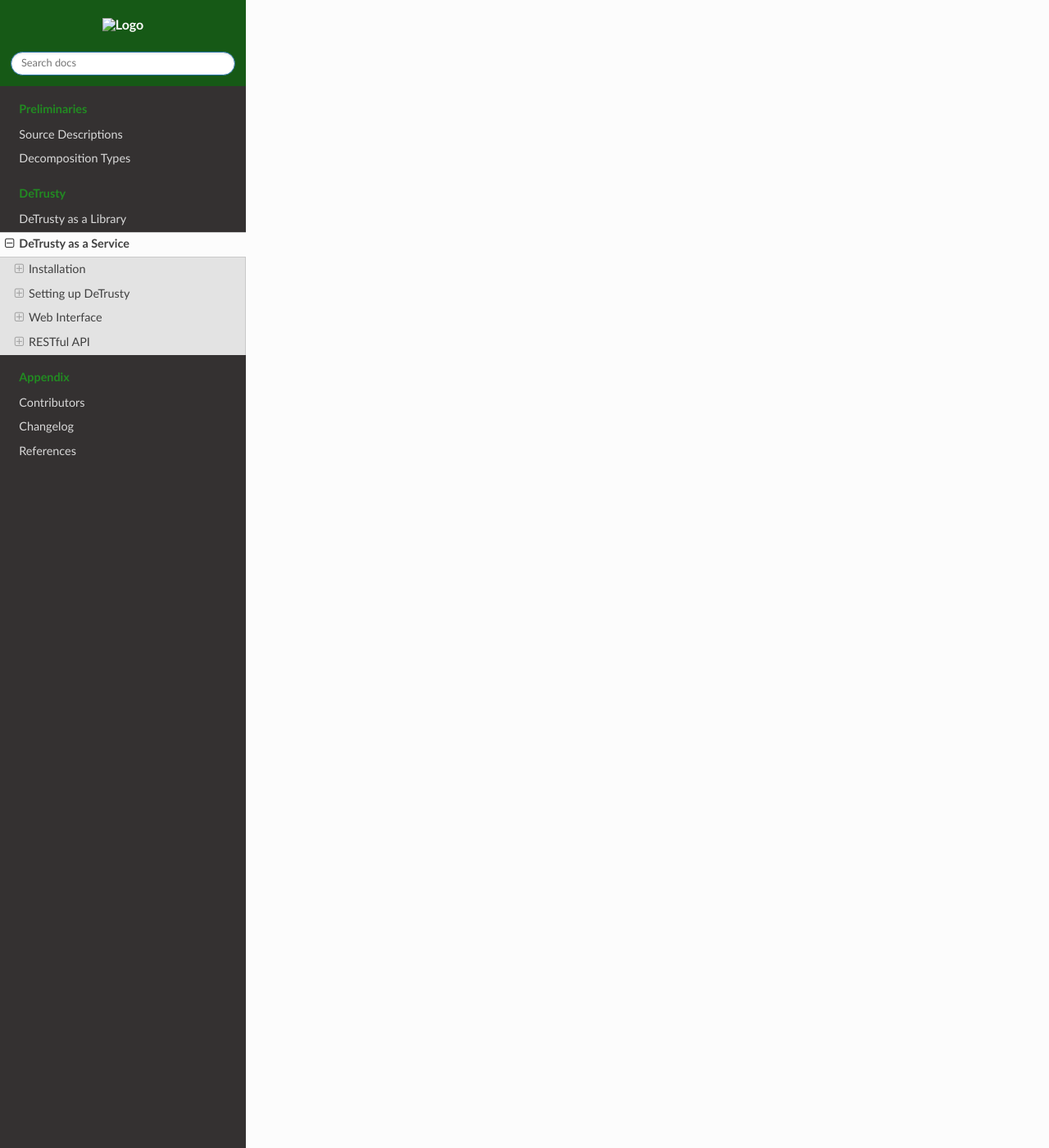
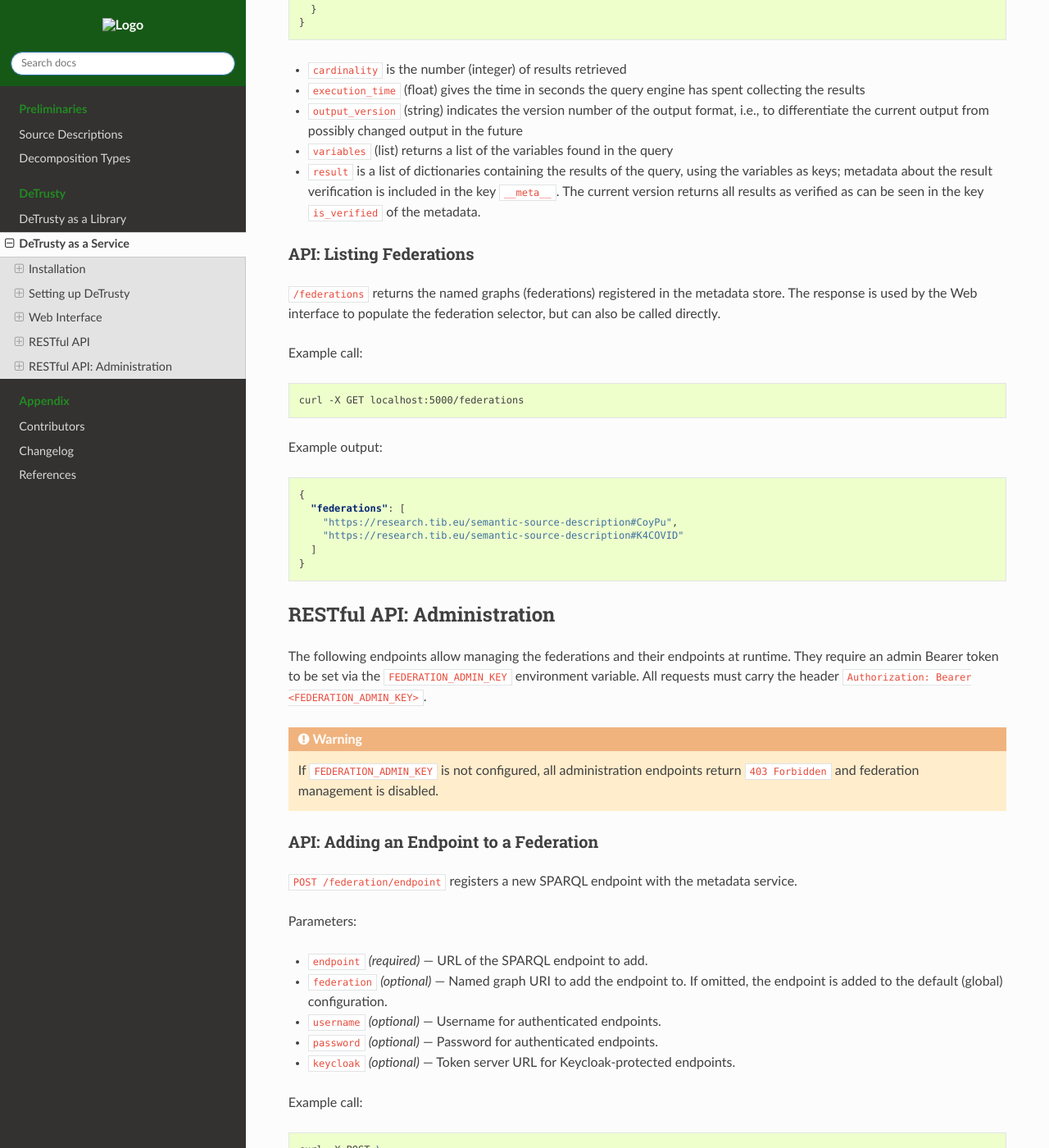
Before and after one commit to SDM-TIB/DeTrusty, a Sphinx documentation site: the page built from docs/service.rst, in a window 1280 px wide and 1400 px high, scrolled down 3827 px. Shown: the whole window at 82% size. Built offline with Sphinx 7.4.7 and the Read the Docs theme 3.1.0, drawn with Linux system fonts in a browser that asks for light colours; some of the changed text lies outside the part shown.

Commit message:
[docs] update DeTrusty as a Service

```diff
--- a/docs/service.rst
+++ b/docs/service.rst
@@ -21,7 +21,8 @@ DeTrusty is implemented in Python3. The current version of DeTrusty supports |py
 DeTrusty uses the ``requests`` library for managing the HTTP(S) requests to the SPARQL endpoints.
 The SPARQL parser uses ``ply``.
 The generation of the source descriptions from RML mappings is enabled by ``rdflib``.
-The Web interface is powered by ``flask`` and the JavaScript library ``YASGUI``.
+The source descriptions are stored and queried using ``pyoxigraph``, an embedded RDF store.
+The Web interface is powered by ``flask``, the JavaScript library ``YASGUI``, and ``d3`` for rendering query plans.
 DeTrusty uses ``gunicorn`` as a Web server.
 In order to run DeTrusty as a service, you need to have `Docker <https://docs.docker.com/engine/install/>`_ installed.
 
@@ -66,11 +67,13 @@ Creating/Updating Source Descriptions
 The example loaded the source descriptions for the K4COVID federation.
 If you want to update the source descriptions, you need to update the file ``/DeTrusty/Config/rdfmts.ttl`` inside your Docker container.
 See :ref:`creating-source-descriptions` for how to create said file.
-After the new source description file was generated as ``/DeTrusty/Config/rdfmts.ttl``, you need to restart the ``gunicorn`` workers in order for the changes to take effect.
+After the new source description file was generated as ``/DeTrusty/Config/rdfmts.ttl``, you need to reload the metadata service in order for the changes to take effect.
 
 .. code:: bash
 
-   docker exec -it DeTrusty restart_workers.sh
+   docker exec -it detrusty restart_metadata_service.sh
+
+This sends a ``SIGHUP`` to the metadata service's ``gunicorn`` process, which triggers a graceful reload of its workers without dropping any in-flight requests.
 
 *************
 Web Interface
@@ -89,6 +92,10 @@ Web Interface: Executing Queries
 Thanks to ``YASGUI``, you can post your queries to DeTrusty from your favorite Web browser by navigating to ``https://your_domain.tld/sparql``, i.e., in this example, use `localhost:5000/sparql <localhost:5000/sparql>`_.
 Just enter your query and hit the button.
 
+If more than one federation is available, a federation selector bar will appear automatically above the query editor.
+Selecting a federation restricts source selection to the endpoints registered under that named graph.
+If no federation is selected, DeTrusty queries across all available endpoints.
+
 Web Interface: Plotting Query Plans
 ===================================
 
@@ -97,6 +104,8 @@ The path is ``https://your_domain.tld/query_plan``, i.e., in this example, it is
 Simply enter your query and hit the button.
 The current version of the interface does not allow to specify the decomposition type.
 A star-shaped decomposition is assumed for the query plan generation.
+
+As with the query editor, a federation selector bar is shown automatically when more than one federation is available.
 
 ***********
 RESTful API
@@ -127,11 +136,22 @@ API: Executing Queries
 
 ``/sparql`` executes the posted SPARQL query and returns the result as a JSON response.
 
-Example call:
+The optional ``federation`` parameter restricts source selection to the endpoints registered under the given named graph URI.
+If omitted, DeTrusty queries across all available endpoints.
+
+Example call (all federations):
 
 .. code:: bash
 
    curl -X POST -d "query=SELECT DISTINCT ?covidDrug WHERE { ?treatment <http://research.tib.eu/covid-19/vocab/hasCovidDrug> ?covidDrug . } LIMIT 3" localhost:5000/sparql
+
+Example call (specific federation):
+
+.. code:: bash
+
+   curl -X POST -d "query=SELECT DISTINCT ?covidDrug WHERE { ?treatment <http://research.tib.eu/covid-19/vocab/hasCovidDrug> ?covidDrug . } LIMIT 3" \
+        -d "federation=https://research.tib.eu/semantic-source-description#K4COVID" \
+        localhost:5000/sparql
 
 Example result:
 
@@ -186,3 +206,108 @@ Example result:
 * ``result`` is a list of dictionaries containing the results of the query, using the variables as keys;
   metadata about the result verification is included in the key ``__meta__``.
   The current version returns all results as verified as can be seen in the key ``is_verified`` of the metadata.
+
+API: Listing Federations
+========================
+
+``/federations`` returns the named graphs (federations) registered in the metadata store.
+The response is used by the Web interface to populate the federation selector, but can also be called directly.
+
+Example call:
+
+.. code:: bash
+
+   curl -X GET localhost:5000/federations
+
+Example output:
+
+.. code:: JSON
+
+   {
+     "federations": [
+       "https://research.tib.eu/semantic-source-description#CoyPu",
+       "https://research.tib.eu/semantic-source-description#K4COVID"
+     ]
+   }
+
+***************************
+RESTful API: Administration
+***************************
+
+The following endpoints allow managing the federations and their endpoints at runtime.
+They require an admin Bearer token to be set via the ``FEDERATION_ADMIN_KEY`` environment variable.
+All requests must carry the header ``Authorization: Bearer <FEDERATION_ADMIN_KEY>``.
+
+.. WARNING::
+
+   If ``FEDERATION_ADMIN_KEY`` is not configured, all administration endpoints return ``403 Forbidden`` and federation management is disabled.
+
+API: Adding an Endpoint to a Federation
+========================================
+
+``POST /federation/endpoint`` registers a new SPARQL endpoint with the metadata service.
+
+Parameters:
+
+* ``endpoint`` *(required)* — URL of the SPARQL endpoint to add.
+* ``federation`` *(optional)* — Named graph URI to add the endpoint to. If omitted, the endpoint is added to the default (global) configuration.
+* ``username`` *(optional)* — Username for authenticated endpoints.
+* ``password`` *(optional)* — Password for authenticated endpoints.
+* ``keycloak`` *(optional)* — Token server URL for Keycloak-protected endpoints.
+
+Example call:
+
+.. code:: bash
+
+   curl -X POST \
+        -H "Authorization: Bearer mysecretkey" \
+        -d "endpoint=https://example.org/sparql" \
+        -d "federation=https://research.tib.eu/semantic-source-description#K4COVID" \
+        localhost:5000/federation/endpoint
+
+Example output:
+
+.. code:: JSON
+
+   {"status": "ok", "endpoint": "https://example.org/sparql"}
+
+API: Removing an Endpoint from a Federation
+============================================
+
+``DELETE /federation/endpoint`` removes a SPARQL endpoint from the metadata service.
+
+Parameters:
+
+* ``endpoint`` *(required)* — URL of the SPARQL endpoint to remove.
+* ``federation`` *(optional)* — Named graph URI from which to remove the endpoint. If omitted, the endpoint is removed from the default (global) configuration.
+
+Example call:
+
+.. code:: bash
+
+   curl -X DELETE \
+        -H "Authorization: Bearer mysecretkey" \
+        -d "endpoint=https://example.org/sparql" \
+        -d "federation=https://research.tib.eu/semantic-source-description#K4COVID" \
+        localhost:5000/federation/endpoint
+
+Example output:
+
+.. code:: JSON
+
+   {"status": "ok", "endpoint": "https://example.org/sparql"}
+
+API: Querying the Metadata Store
+=================================
+
+``/federation/sparql`` forwards a SPARQL query directly to the metadata service, allowing inspection of the stored source descriptions.
+Both ``GET`` and ``POST`` are supported.
+
+Example call:
+
+.. code:: bash
+
+   curl -X POST \
+        -H "Authorization: Bearer mysecretkey" \
+        -d "query=SELECT DISTINCT ?g WHERE { GRAPH ?g { ?s ?p ?o } }" \
+        localhost:5000/federation/sparql
```
